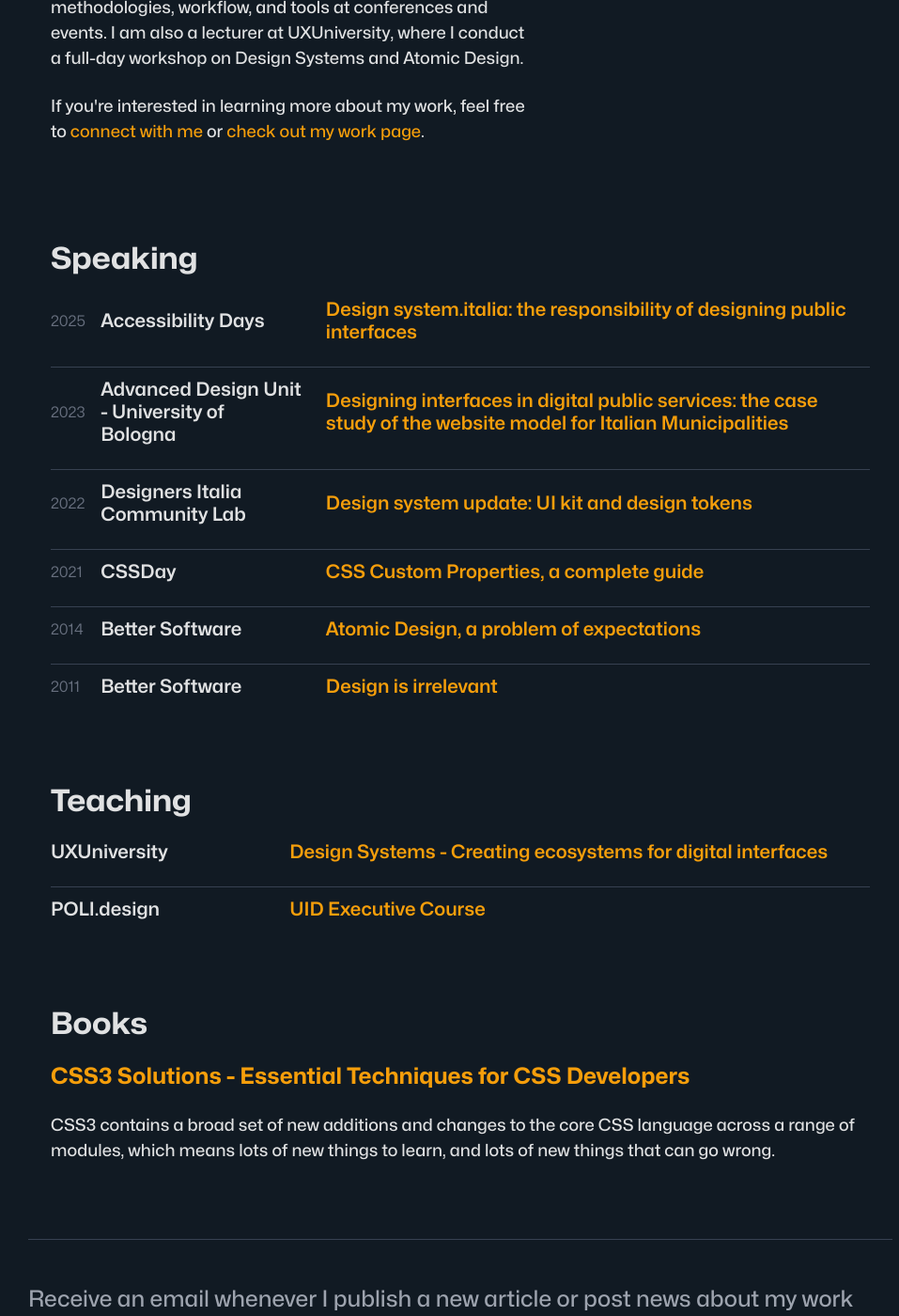
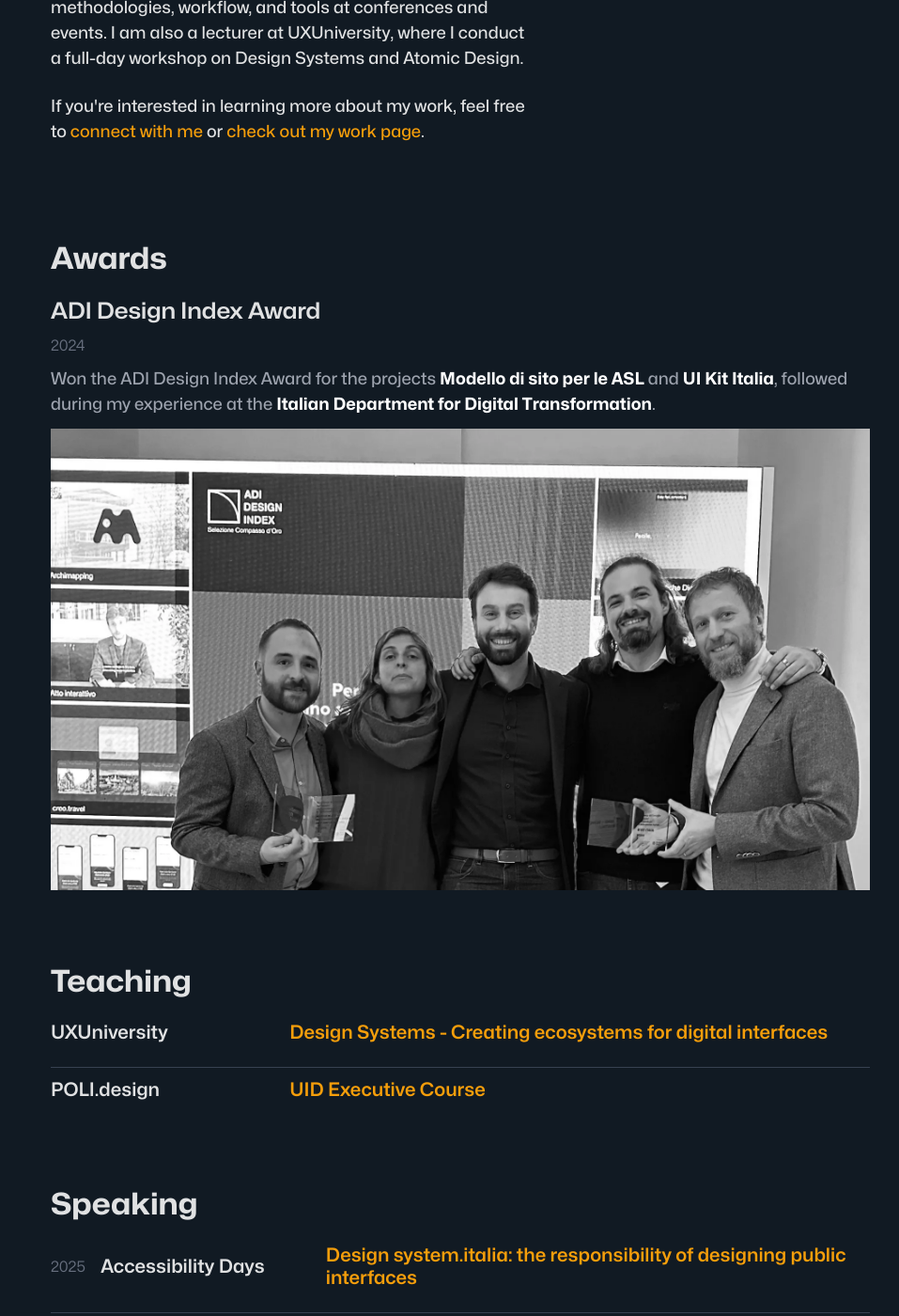
Before and after one commit to zetareticoli/fi, a Jekyll site: the page built from about.html, in a window 1280 px wide and 1400 px high, scrolled down 1028 px. Shown: the whole window at 94% size, without its empty margins (150-1107 px from the left). Built offline with Jekyll 4.4.1, drawn with Linux system fonts in a browser that asks for light colours; some web fonts are replaced.

Commit message:
feat: add awards section and include ADI Design Index Award details

```diff
--- a/about.html
+++ b/about.html
@@ -26,16 +26,18 @@
 </section>
 
 <section class="spacing-sections outer-margin">
-  <h2 class="headline-default">Speaking</h2>
-  <ul class="content-list m-none">
-  {% for talk in site.data.talks %}
-    <li class="content-list__item flex">
-      <span class="content-list__year text-small color-text-weak mb-s">{{talk.year}}</span>
-      <h3 class="content-list__title headline-tertiary mb-s">{{talk.conf}}</h3>
-      <h4 class="content-list__desc headline-tertiary mb-s"><a href="{{talk.url}}" target="_blank">{{talk.title}}</a></h4>
-    </li>
-  {% endfor %}
-  </ul>
+  <h2 class="headline-default">Awards</h2>
+  <h3 class=" headline-secondary mb-s">ADI Design Index Award</h3>
+  <p class="text-small color-text-weak mb-s">2024</p>
+  <p class="mb-s color-text-light">
+    Won the ADI Design Index Award for the projects <strong>Modello di sito per le ASL</strong> and <strong>UI Kit
+      Italia</strong>, followed during my experience at the <strong>Italian Department for Digital
+      Transformation</strong>.
+  </p>
+  <figure class="m-none">
+    <img class="mb-m" src="/img/awards/adi-design-index-award.webp"
+      alt="ADI Design Index Award for Modello di sito per le ASL and UI Kit Italia">
+  </figure>
 </section>
 
 <section class="spacing-sections outer-margin">
@@ -49,6 +51,19 @@
       </h4>
     </li>
     {% endfor %}
+  </ul>
+</section>
+
+<section class="spacing-sections outer-margin">
+  <h2 class="headline-default">Speaking</h2>
+  <ul class="content-list m-none">
+  {% for talk in site.data.talks %}
+    <li class="content-list__item flex">
+      <span class="content-list__year text-small color-text-weak mb-s">{{talk.year}}</span>
+      <h3 class="content-list__title headline-tertiary mb-s">{{talk.conf}}</h3>
+      <h4 class="content-list__desc headline-tertiary mb-s"><a href="{{talk.url}}" target="_blank">{{talk.title}}</a></h4>
+    </li>
+  {% endfor %}
   </ul>
 </section>
 
```
Also changed, not shown: img/awards/adi-design-index-award.webp (added).
